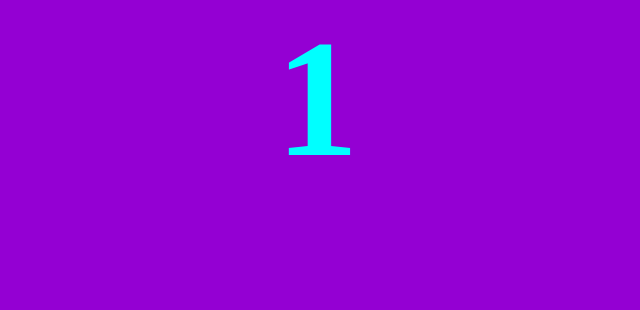
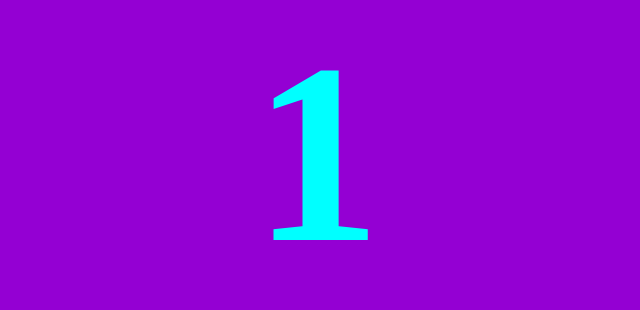
Before and after one commit to Sandesh-Sandy/Preethu, a plain HTML site: page index.html in a window 1280 px wide. Shown: the whole page, without its empty margins (323-963 px from the left). Drawn offline with nearby package versions, Linux system fonts and the light colour scheme.

Commit message:
Update index.html

```diff
--- a/index.html
+++ b/index.html
@@ -16,7 +16,7 @@
         h1 {
             font-family: 'Times New Roman', Times, serif;
             font-weight: 600;
-            font-size: 13vw;
+            font-size: 20vw;
             text-align: center;
         }
     </style>
```
